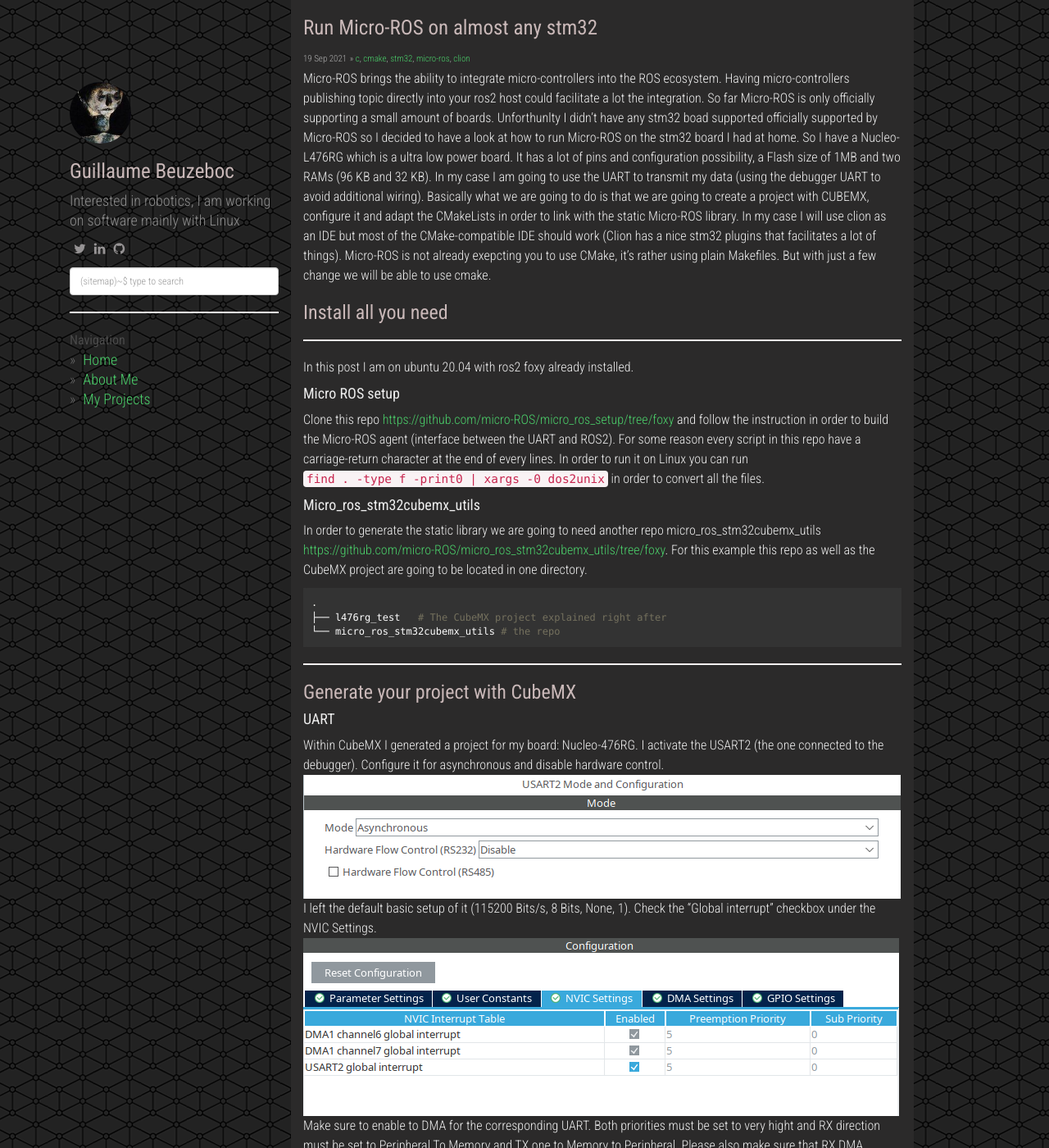
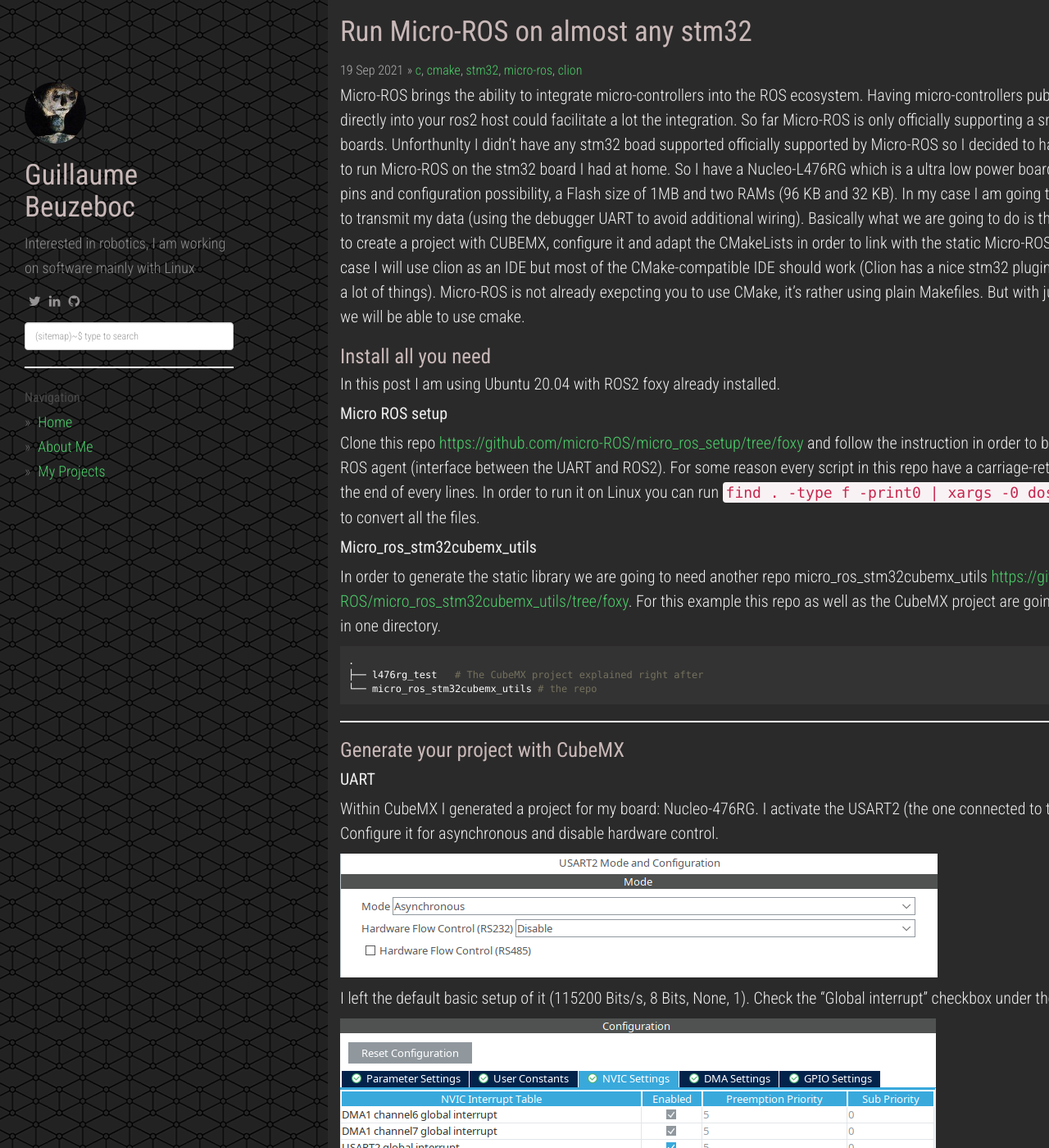
Before and after one commit to agusmakmun/agusmakmun.github.io, a Jekyll site: the page built from _posts/2021-09-20-run-microros-on-almost-any-stm32.markdown, in a window 1280 px wide and 1400 px high. Shown: the whole window at 82% size. Built offline with Jekyll 4.4.1, drawn with Linux system fonts in a browser that asks for light colours; nearby versions of some CDN libraries; comment, search, counter and statistics services are not loaded; some of the changed text lies outside the part shown.

Commit message:
better formatting

```diff
--- a/_posts/2021-09-20-run-microros-on-almost-any-stm32.markdown
+++ b/_posts/2021-09-20-run-microros-on-almost-any-stm32.markdown
@@ -9,8 +9,8 @@ image: Broadcast_Mail.png
 Micro-ROS brings the ability to integrate micro-controllers into the ROS ecosystem. Having micro-controllers publishing topic directly into your ros2 host could facilitate a lot the integration. So far Micro-ROS is only officially supporting a small amount of boards. Unforthunlty I didn't have any stm32 boad supported officially supported by Micro-ROS so I decided to have a look at how to run Micro-ROS on the stm32 board I had at home. So I have a Nucleo-L476RG which is a ultra low power board. It has a lot of pins and configuration possibility, a Flash size of 1MB and two RAMs (96 KB and 32 KB). In my case I am going to use the UART to transmit my data (using the debugger UART to avoid additional wiring). Basically what we are going to do is that we are going to create a project with CUBEMX, configure it and adapt the CMakeLists in order to link with the static Micro-ROS library. In my case I will use clion as an IDE but most of the CMake-compatible IDE should work (Clion has a nice stm32 plugins that facilitates a lot of things). Micro-ROS is not already exepcting you to use CMake, it's rather using plain Makefiles. But with just a few change we will be able to use cmake.
 
 ### Install all you need
------
-In this post I am on ubuntu 20.04 with ros2 foxy already installed.
+
+In this post I am using Ubuntu 20.04 with ROS2 foxy already installed.
 
 #### Micro ROS setup
 
@@ -31,20 +31,39 @@ For this example this repo as well as the CubeMX project are going to be located
 #### UART
 
 Within CubeMX I generated a project for my board: Nucleo-476RG. I activate the USART2 (the one connected to the debugger). Configure it for asynchronous and disable hardware control.
+
 ![UART2 setup](/static/img/posts/Run_micro-ros_on_almost_any_stm32/UART_configuration.png "UART2 setup")
+
+
 I left the default basic setup of it (115200 Bits/s, 8 Bits, None, 1). Check the "Global interrupt" checkbox under the NVIC Settings.
+
+
 ![NVIC settings](/static/img/posts/Run_micro-ros_on_almost_any_stm32/nvic_settings.png "NVIC settings")
+
+
 Make sure to enable to DMA for the corresponding UART. Both priorities must be set to very hight and RX direction must be set to Peripheral To Memory and TX one to Memory to Peripheral. Please also make sure that RX DMA Request settings Mode is set to Circular (Keep the Normal on for TX).
+
+
 ![DMA setup](/static/img/posts/Run_micro-ros_on_almost_any_stm32/DMA.png "DMA setup")
 
 #### FreeRTOS
 For our example we will need FreeRTOS. We will simply need to configure a task (the default) for micro-ros. Activate FreeRTOS in CubeMX (I used CMSIS v2). Micro-ros will need at least 12kB for it's task hence we need to increase the default TOTAL_HEAP_SIZE of FreeRTOS. I picked 20000 bytes for my test (but you can of course use 12000).
+
+
 ![FreeRTOS setup](/static/img/posts/Run_micro-ros_on_almost_any_stm32/freertos.png "FreeRTOS setup")
+
+
 You must also create a task for you micro-ros. We are simply going to use the default one. And set a size of 3000 words (3000 words of 4 bytes is 12kB).
+
+
 ![FreeRTOS task setup](/static/img/posts/Run_micro-ros_on_almost_any_stm32/freertos_task.png "FreeRTOS task setup")
+
+
 #### Generate the project
 Here I want to use clion with cmake hence I am going to generate my project for the SW4STM32 toolchain : Project Manage -> Project -> Toolchain / IDE; and select SW4STM32. Generate code in order to have the source files as well as the CMakeLists.txt.
+
 -----
+
 ### Generate the Micro-ROS static library
 Here we are going to use the micro_ros_stm32cubemx_utils repo that we donwloaded before. This repository is using the makefiles to extract the compilation flags in order to build the micro-ros static library. Unfortunatly so far it's only extracting from files with .mk extension and in our case the file containing the flags (generated by cmake) is called `flags.make`. Thus we will have to make a little change to the repo. We will change the file microros_static_library_ide/library_generation/library_generation.sh by adding `[a]` and `[e]` line 13:
 {% highlight git %}
@@ -74,9 +93,11 @@ Here we are going to use the micro_ros_stm32cubemx_utils repo that we donwloaded
 Make sure the options are the same that the on for your target otherwise you could face some undefined var/functions or linking issues.
 This will take some time and after in the subfolder "libmicroros" containing an "include" folder and the library. In my case I copied the libmicroros folder in my stm32 project root. I also included in it the extra_sources available in the "micro_ros_stm32cubemx_utils" repo.
 
+-----
+
 ### Use the library
 
-#### CmakeLists.txt
+#### CMakeLists.txt
 In order to use the library we must add it and the headers in our CMakeLists.txt.
 We must first add the includes from Micro-ROS:
 {% highlight bash%}
@@ -236,5 +257,7 @@ data: 124
 .
 {% endhighlight %}
 
-You can find the complete example here: https://github.com/Guillaumebeuzeboc/Micro-ROS-stm32-basic-pub
+You can find the complete example here: <https://github.com/Guillaumebeuzeboc/Micro-ROS-stm32-basic-pub>
+
+
 _If you have any suggestion/question/remark please don't hesitate to leave a comment._
--- a/static/css/main.css
+++ b/static/css/main.css
@@ -3,7 +3,7 @@ body {
   background: url("/static/img/subtle_dots.png");
   line-height: 1.5em;
   font-weight: 300;
-  font-size: 16px;
+  font-size: 20px;
   color: #EEEEEE;
 }
 hr {
@@ -16,7 +16,7 @@ hr {
 span.time, span.categories {
   color: #ADADAD;
   margin-bottom: 5px;
-  font-size: 11px;
+  font-size: 16px;
 }
 h1, h2, h3 {
   color: #C9B8B8;
@@ -24,10 +24,17 @@ h1, h2, h3 {
 }
 h1 {
   margin-bottom: 10px;
-  font-size: 25px;
+  font-size: 35px;
 }
 h2, h3 {
   margin-bottom: 5px;
+}
+h3 {
+  font-size: 25px;
+}
+h4 {
+  font-weight: normal;
+  font-size: 20px;
 }
 a, a:link, a:active {
   text-decoration: none;
```
Also changed, not shown: static/css/bootstrap.min.css.
